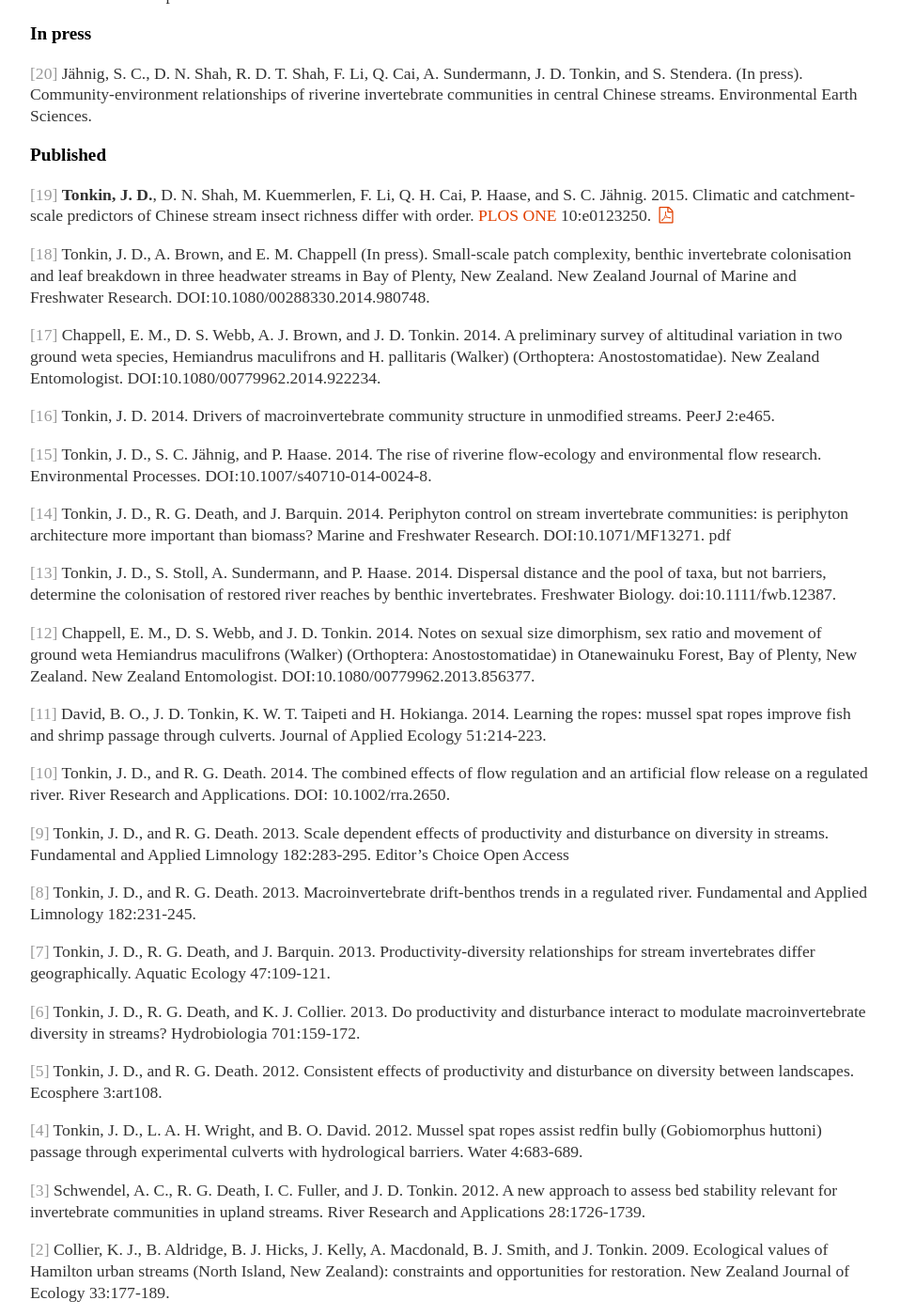
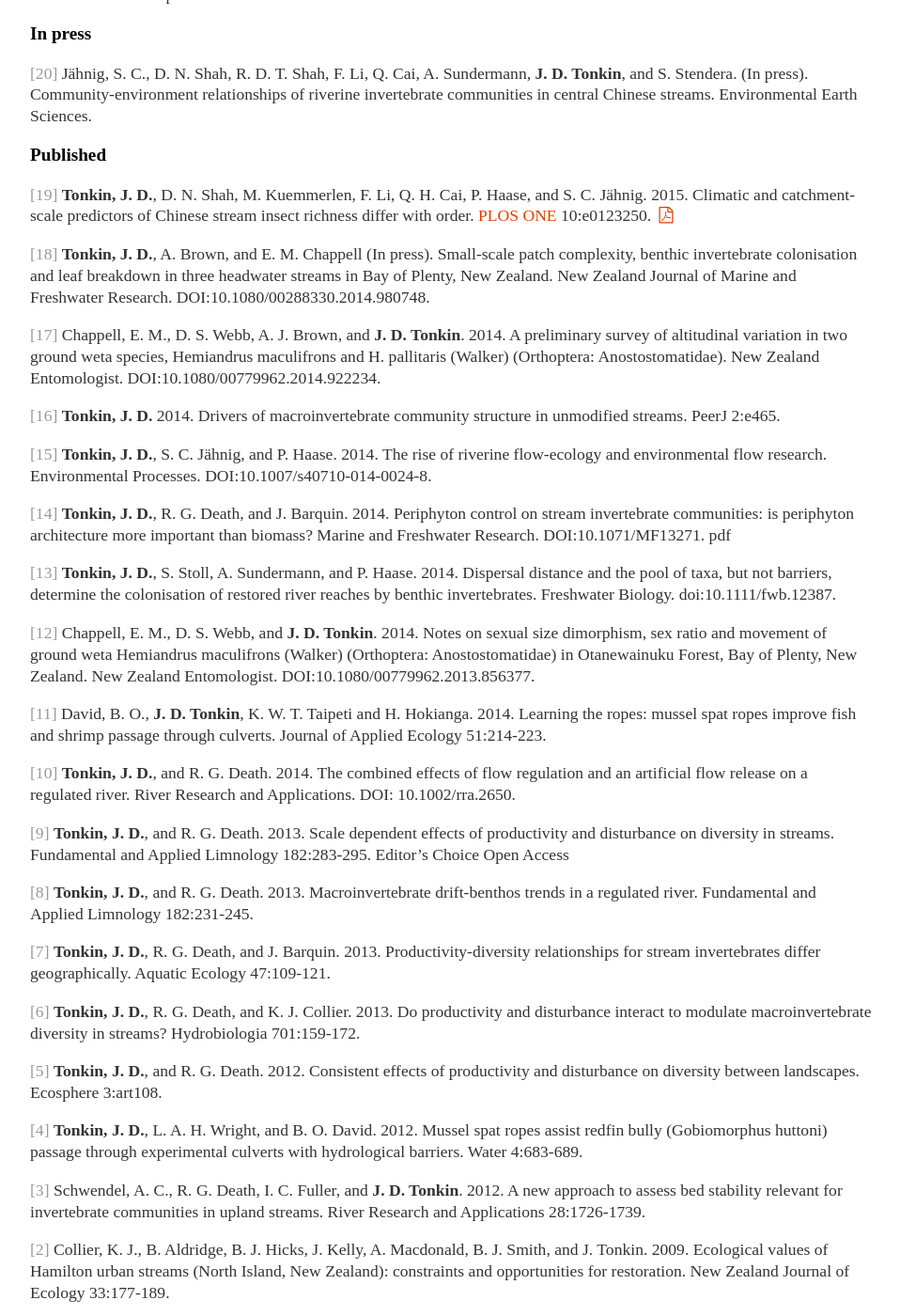
Before and after one commit to jdtonkin/jdtonkin.github.io, a Jekyll site: the page built from Publications/index.md, in a window 1280 px wide and 1400 px high, scrolled down 801 px. Shown: the whole window at 94% size, without its empty margins (160-1118 px from the left). Built offline with Jekyll 4.4.1, drawn with Linux system fonts in a browser that asks for light colours; nearby versions of some CDN libraries; some web fonts are replaced; some of the changed text lies outside the part shown.

Commit message:
Update index.md

```diff
--- a/Publications/index.md
+++ b/Publications/index.md
@@ -35,67 +35,67 @@ title: Publications
 
 <span style="color:#999">[30]</span> **Tonkin, J. D.**, J. Heino, A. Sundermann, P. Haase, and S. C. Jähnig. (*Submitted*) Context dependency in biodiversity patterns of stream metacommunities. [<i class="fa fa-fw fa-file-text"></i>](https://dx.doi.org/10.7287/peerj.preprints.1040v1)
 
-<span style="color:#999">[29]</span> Tonkin, J. D., S. Stoll, S. C. Jähnig, and P. Haase. (Submitted) Variable elements of metacommunity structure across an aquatic-terrestrial ecotone. Preprint
+<span style="color:#999">[29]</span> **Tonkin, J. D.**, S. Stoll, S. C. Jähnig, and P. Haase. (Submitted) Variable elements of metacommunity structure across an aquatic-terrestrial ecotone. Preprint
 
-<span style="color:#999">[28]</span> Tonkin, J. D., S. Stoll, S. C. Jähnig, and P. Haase. (Submitted) Contrasting metacommunity structure and beta diversity in a river-floodplain system.
+<span style="color:#999">[28]</span> **Tonkin, J. D.**, S. Stoll, S. C. Jähnig, and P. Haase. (Submitted) Contrasting metacommunity structure and beta diversity in a river-floodplain system.
 
-<span style="color:#999">[27]</span> Haase, P., F. Li, A. Sundermann, A. W. Lorenz, J. D. Tonkin, and S. Stoll. (Submitted). Three-dimensional range shifts in biodiversity driven by recent climate warming. Preprint
+<span style="color:#999">[27]</span> Haase, P., F. Li, A. Sundermann, A. W. Lorenz, **J. D. Tonkin**, and S. Stoll. (Submitted). Three-dimensional range shifts in biodiversity driven by recent climate warming. Preprint
 
-<span style="color:#999">[26]</span> Li, F., J. D. Tonkin, and P. Haase. (Submitted). Dispersal capacity and broad-scale landscape structure shape communities along stream networks.
+<span style="color:#999">[26]</span> Li, F., **J. D. Tonkin**, and P. Haase. (Submitted). Dispersal capacity and broad-scale landscape structure shape communities along stream networks.
 
-<span style="color:#999">[25]</span> Hoppeler, F., R. D. T. Shah, D. N. Shah, S. C. Jähnig , J. D. Tonkin, S. Sharma, and S. U. Pauls. (Submitted). Ecological characterisation of an unknown fauna using DNA taxonomy – An example with Himalayan stream insects.
+<span style="color:#999">[25]</span> Hoppeler, F., R. D. T. Shah, D. N. Shah, S. C. Jähnig , **J. D. Tonkin**, S. Sharma, and S. U. Pauls. (Submitted). Ecological characterisation of an unknown fauna using DNA taxonomy – An example with Himalayan stream insects.
 
-<span style="color:#999">[24]</span> Breyer, P., J. D. Tonkin, D. Früh, P. Haase, and S. Stoll (Submitted). Scale-dependent effects of river habitat quality on benthic invertebrate communities - implications for stream restoration.
+<span style="color:#999">[24]</span> Breyer, P., **J. D. Tonkin**, D. Früh, P. Haase, and S. Stoll (Submitted). Scale-dependent effects of river habitat quality on benthic invertebrate communities - implications for stream restoration.
 
-<span style="color:#999">[23]</span> Tonkin, J. D., A. Sundermann, S. C. Jähnig, and P. Haase (Submitted). Environmental controls on river assemblages at the regional scale: the importance of network position.
+<span style="color:#999">[23]</span> **Tonkin, J. D.**, A. Sundermann, S. C. Jähnig, and P. Haase (Submitted). Environmental controls on river assemblages at the regional scale: the importance of network position.
 
-<span style="color:#999">[22]</span> Tonkin, J. D., S. Stoll, S. C. Jähnig, and P. Haase (Submitted). Anthropogenic stress alters community concordance at the river-riparian interface. Preprint
+<span style="color:#999">[22]</span> **Tonkin, J. D.**, S. Stoll, S. C. Jähnig, and P. Haase (Submitted). Anthropogenic stress alters community concordance at the river-riparian interface. Preprint
 
-<span style="color:#999">[21]</span> Shah, D. N., J. D. Tonkin, P. Haase, and S. C. Jähnig (Submitted). Latitudinal patterns and determinants of stream insect richness across Europe.
+<span style="color:#999">[21]</span> Shah, D. N., **J. D. Tonkin**, P. Haase, and S. C. Jähnig (Submitted). Latitudinal patterns and determinants of stream insect richness across Europe.
 
 ###In press
 
-<span style="color:#999">[20]</span> Jähnig, S. C., D. N. Shah, R. D. T. Shah, F. Li,  Q. Cai, A. Sundermann, J. D. Tonkin, and S. Stendera. (In press). Community-environment relationships of riverine invertebrate communities in central Chinese streams. Environmental Earth Sciences.
+<span style="color:#999">[20]</span> Jähnig, S. C., D. N. Shah, R. D. T. Shah, F. Li,  Q. Cai, A. Sundermann, **J. D. Tonkin**, and S. Stendera. (In press). Community-environment relationships of riverine invertebrate communities in central Chinese streams. Environmental Earth Sciences.
 
 ###Published
 
 <span style="color:#999">[19]</span> **Tonkin, J. D.**, D. N. Shah, M. Kuemmerlen, F. Li, Q. H. Cai, P. Haase, and S. C. Jähnig. 2015. Climatic and catchment-scale predictors of Chinese stream insect richness differ with order. <a href="http://dx.doi.org/10.1371/journal.pone.0123250" target="_blank">PLOS ONE</a> 10:e0123250. [<i class="fa fa-fw fa-file-pdf-o"></i>](2015 Tonkin etal PLOS ONE.pdf)
 
-<span style="color:#999">[18]</span> Tonkin, J. D., A. Brown, and E. M. Chappell (In press). Small-scale patch complexity, benthic invertebrate colonisation and leaf breakdown in three headwater streams in Bay of Plenty, New Zealand. New Zealand Journal of Marine and Freshwater Research. DOI:10.1080/00288330.2014.980748.
+<span style="color:#999">[18]</span> **Tonkin, J. D.**, A. Brown, and E. M. Chappell (In press). Small-scale patch complexity, benthic invertebrate colonisation and leaf breakdown in three headwater streams in Bay of Plenty, New Zealand. New Zealand Journal of Marine and Freshwater Research. DOI:10.1080/00288330.2014.980748.
 
-<span style="color:#999">[17]</span> Chappell, E. M., D. S. Webb, A. J. Brown, and J. D. Tonkin. 2014. A preliminary survey of altitudinal variation in two ground weta species, Hemiandrus maculifrons and H. pallitaris (Walker) (Orthoptera: Anostostomatidae). New Zealand Entomologist. DOI:10.1080/00779962.2014.922234.
+<span style="color:#999">[17]</span> Chappell, E. M., D. S. Webb, A. J. Brown, and **J. D. Tonkin**. 2014. A preliminary survey of altitudinal variation in two ground weta species, Hemiandrus maculifrons and H. pallitaris (Walker) (Orthoptera: Anostostomatidae). New Zealand Entomologist. DOI:10.1080/00779962.2014.922234.
 
-<span style="color:#999">[16]</span> Tonkin, J. D. 2014. Drivers of macroinvertebrate community structure in unmodified streams. PeerJ 2:e465.
+<span style="color:#999">[16]</span> **Tonkin, J. D.** 2014. Drivers of macroinvertebrate community structure in unmodified streams. PeerJ 2:e465.
 
-<span style="color:#999">[15]</span> Tonkin, J. D., S. C. Jähnig, and P. Haase. 2014. The rise of riverine flow-ecology and environmental flow research. Environmental Processes. DOI:10.1007/s40710-014-0024-8.
+<span style="color:#999">[15]</span> **Tonkin, J. D.**, S. C. Jähnig, and P. Haase. 2014. The rise of riverine flow-ecology and environmental flow research. Environmental Processes. DOI:10.1007/s40710-014-0024-8.
 
-<span style="color:#999">[14]</span> Tonkin, J. D., R. G. Death, and J. Barquin. 2014. Periphyton control on stream invertebrate communities: is periphyton architecture more important than biomass? Marine and Freshwater Research. DOI:10.1071/MF13271. pdf
+<span style="color:#999">[14]</span> **Tonkin, J. D.**, R. G. Death, and J. Barquin. 2014. Periphyton control on stream invertebrate communities: is periphyton architecture more important than biomass? Marine and Freshwater Research. DOI:10.1071/MF13271. pdf
 
-<span style="color:#999">[13]</span> Tonkin, J. D., S. Stoll, A. Sundermann, and P. Haase. 2014. Dispersal distance and the pool of taxa, but not barriers, determine the colonisation of restored river reaches by benthic invertebrates. Freshwater Biology. doi:10.1111/fwb.12387.
+<span style="color:#999">[13]</span> **Tonkin, J. D.**, S. Stoll, A. Sundermann, and P. Haase. 2014. Dispersal distance and the pool of taxa, but not barriers, determine the colonisation of restored river reaches by benthic invertebrates. Freshwater Biology. doi:10.1111/fwb.12387.
 
-<span style="color:#999">[12]</span> Chappell, E. M., D. S. Webb, and J. D. Tonkin. 2014. Notes on sexual size dimorphism, sex ratio and movement of ground weta Hemiandrus maculifrons (Walker) (Orthoptera: Anostostomatidae) in Otanewainuku Forest, Bay of Plenty, New Zealand. New Zealand Entomologist. DOI:10.1080/00779962.2013.856377.
+<span style="color:#999">[12]</span> Chappell, E. M., D. S. Webb, and **J. D. Tonkin**. 2014. Notes on sexual size dimorphism, sex ratio and movement of ground weta Hemiandrus maculifrons (Walker) (Orthoptera: Anostostomatidae) in Otanewainuku Forest, Bay of Plenty, New Zealand. New Zealand Entomologist. DOI:10.1080/00779962.2013.856377.
 
-<span style="color:#999">[11]</span> David, B. O., J. D. Tonkin, K. W. T. Taipeti and H. Hokianga. 2014. Learning the ropes: mussel spat ropes improve fish and shrimp passage through culverts. Journal of Applied Ecology 51:214-223.
+<span style="color:#999">[11]</span> David, B. O., **J. D. Tonkin**, K. W. T. Taipeti and H. Hokianga. 2014. Learning the ropes: mussel spat ropes improve fish and shrimp passage through culverts. Journal of Applied Ecology 51:214-223.
 
-<span style="color:#999">[10]</span> Tonkin, J. D., and R. G. Death. 2014. The combined effects of flow regulation and an artificial flow release on a regulated river. River Research and Applications. DOI: 10.1002/rra.2650.
+<span style="color:#999">[10]</span> **Tonkin, J. D.**, and R. G. Death. 2014. The combined effects of flow regulation and an artificial flow release on a regulated river. River Research and Applications. DOI: 10.1002/rra.2650.
 
-<span style="color:#999">[9]</span> Tonkin, J. D., and R. G. Death. 2013. Scale dependent effects of productivity and disturbance on diversity in streams. Fundamental and Applied Limnology 182:283-295. Editor’s Choice Open Access
+<span style="color:#999">[9]</span> **Tonkin, J. D.**, and R. G. Death. 2013. Scale dependent effects of productivity and disturbance on diversity in streams. Fundamental and Applied Limnology 182:283-295. Editor’s Choice Open Access
 
-<span style="color:#999">[8]</span> Tonkin, J. D., and R. G. Death. 2013. Macroinvertebrate drift-benthos trends in a regulated river. Fundamental and Applied Limnology 182:231-245.
+<span style="color:#999">[8]</span> **Tonkin, J. D.**, and R. G. Death. 2013. Macroinvertebrate drift-benthos trends in a regulated river. Fundamental and Applied Limnology 182:231-245.
 
-<span style="color:#999">[7]</span> Tonkin, J. D., R. G. Death, and J. Barquin. 2013. Productivity-diversity relationships for stream invertebrates differ geographically. Aquatic Ecology 47:109-121.
+<span style="color:#999">[7]</span> **Tonkin, J. D.**, R. G. Death, and J. Barquin. 2013. Productivity-diversity relationships for stream invertebrates differ geographically. Aquatic Ecology 47:109-121.
 
-<span style="color:#999">[6]</span> Tonkin, J. D., R. G. Death, and K. J. Collier. 2013. Do productivity and disturbance interact to modulate macroinvertebrate diversity in streams? Hydrobiologia 701:159-172.
+<span style="color:#999">[6]</span> **Tonkin, J. D.**, R. G. Death, and K. J. Collier. 2013. Do productivity and disturbance interact to modulate macroinvertebrate diversity in streams? Hydrobiologia 701:159-172.
 
-<span style="color:#999">[5]</span> Tonkin, J. D., and R. G. Death. 2012. Consistent effects of productivity and disturbance on diversity between landscapes. Ecosphere 3:art108.
+<span style="color:#999">[5]</span> **Tonkin, J. D.**, and R. G. Death. 2012. Consistent effects of productivity and disturbance on diversity between landscapes. Ecosphere 3:art108.
 
-<span style="color:#999">[4]</span> Tonkin, J. D., L. A. H. Wright, and B. O. David. 2012. Mussel spat ropes assist redfin bully (Gobiomorphus huttoni) passage through experimental culverts with hydrological barriers. Water 4:683-689.
+<span style="color:#999">[4]</span> **Tonkin, J. D.**, L. A. H. Wright, and B. O. David. 2012. Mussel spat ropes assist redfin bully (Gobiomorphus huttoni) passage through experimental culverts with hydrological barriers. Water 4:683-689.
 
-<span style="color:#999">[3]</span> Schwendel, A. C., R. G. Death, I. C. Fuller, and J. D. Tonkin. 2012. A new approach to assess bed stability relevant for invertebrate communities in upland streams. River Research and Applications 28:1726-1739.
+<span style="color:#999">[3]</span> Schwendel, A. C., R. G. Death, I. C. Fuller, and **J. D. Tonkin**. 2012. A new approach to assess bed stability relevant for invertebrate communities in upland streams. River Research and Applications 28:1726-1739.
 
 <span style="color:#999">[2]</span> Collier, K. J., B. Aldridge, B. J. Hicks, J. Kelly, A. Macdonald, B. J. Smith, and J. Tonkin. 2009. Ecological values of Hamilton urban streams (North Island, New Zealand): constraints and opportunities for restoration. New Zealand Journal of Ecology 33:177-189.
 
-<span style="color:#999">[1]</span> Tonkin, J. D., R. G. Death, and M. K. Joy. 2009. Invertebrate drift patterns in a regulated river: dams, periphyton biomass or longitudinal patterns? River Research and Applications 25:1219-1231.
+<span style="color:#999">[1]</span> **Tonkin, J. D.**, R. G. Death, and M. K. Joy. 2009. Invertebrate drift patterns in a regulated river: dams, periphyton biomass or longitudinal patterns? River Research and Applications 25:1219-1231.
 
 
 #Theses
```
